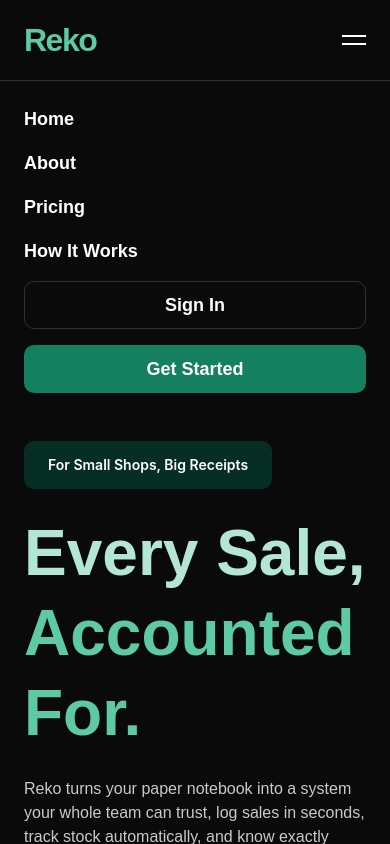
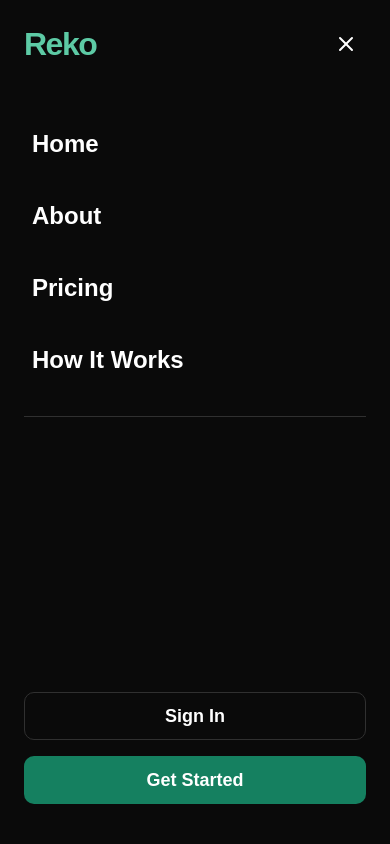
Before and after one commit to OBA-UI-CODE/product-sales, a Next.js app: page / in a window 390 px wide. Both pictures are taken after a click on the button "Open menu". Shown: the top 844 px of the page. Built offline with nearby package versions, Linux system fonts and the light colour scheme.

Commit message:
Design proper mobile hamburger menu dropdown (full-screen overlay) — not in Figma, built to fit design system per Oba's direction

```diff
--- a/src/app/(marketing)/layout.tsx
+++ b/src/app/(marketing)/layout.tsx
@@ -1,7 +1,8 @@
 "use client";
 
-import { useState } from "react";
+import { useEffect, useState } from "react";
 import Link from "next/link";
+import { Menu, X } from "lucide-react";
 
 const NAV_LINKS = [
   { href: "/", label: "Home" },
@@ -17,13 +18,23 @@ export default function MarketingLayout({
 }) {
   const [menuOpen, setMenuOpen] = useState(false);
 
+  // Lock body scroll while the mobile menu is open, like any full-screen
+  // overlay menu should.
+  useEffect(() => {
+    document.body.style.overflow = menuOpen ? "hidden" : "";
+    return () => {
+      document.body.style.overflow = "";
+    };
+  }, [menuOpen]);
+
   return (
     <div className="min-h-screen bg-[var(--color-bg-canvas)]">
-      <header className="mx-auto flex max-w-[1312px] items-center justify-between gap-6 px-6 py-6 md:gap-6 lg:justify-start lg:gap-[167px]">
+      <header className="relative z-50 mx-auto flex max-w-[1312px] items-center justify-between gap-6 px-6 py-6 md:gap-6 lg:justify-start lg:gap-[167px]">
         <Link
           href="/"
           className="font-heading font-bold leading-none tracking-[-1.5px] text-[32px] md:font-semibold md:text-[48px] lg:font-bold lg:text-[56px]"
           style={{ color: "var(--color-accent-light)" }}
+          onClick={() => setMenuOpen(false)}
         >
           Reko
         </Link>
@@ -56,48 +67,60 @@ export default function MarketingLayout({
           </Link>
         </div>
 
-        {/* Mobile hamburger */}
+        {/* Mobile hamburger / close toggle */}
         <button
           type="button"
-          aria-label="Toggle menu"
+          aria-label={menuOpen ? "Close menu" : "Open menu"}
+          aria-expanded={menuOpen}
           onClick={() => setMenuOpen((v) => !v)}
-          className="flex h-6 w-6 flex-col items-center justify-center gap-1.5 md:hidden"
+          className="flex h-10 w-10 items-center justify-center rounded-[10px] text-white md:hidden"
         >
-          <span className="h-0.5 w-full bg-white" />
-          <span className="h-0.5 w-full bg-white" />
+          {menuOpen ? <X size={24} /> : <Menu size={24} />}
         </button>
       </header>
 
-      {/* Mobile menu — no expanded-state frame found in Figma for this;
-          sizes below are carried over from the tablet nav as a reasonable
-          default. Flagged for Oba to confirm/replace if a mobile menu
-          design exists elsewhere in the file. */}
-      {menuOpen && (
-        <div className="flex flex-col gap-4 border-t border-[var(--color-border)] px-6 py-6 md:hidden">
+      {/* Mobile full-screen menu overlay */}
+      <div
+        className={`fixed inset-0 z-40 bg-[var(--color-bg-canvas)] transition-opacity duration-200 md:hidden ${
+          menuOpen
+            ? "pointer-events-auto opacity-100"
+            : "pointer-events-none opacity-0"
+        }`}
+      >
+        <div className="flex h-full flex-col px-6 pt-28 pb-10">
+          <nav className="flex flex-col gap-2">
             {NAV_LINKS.map((link) => (
               <Link
                 key={link.href}
                 href={link.href}
-              className="font-heading text-lg font-semibold text-white"
                 onClick={() => setMenuOpen(false)}
+                className="rounded-[10px] px-2 py-4 font-heading text-2xl font-semibold text-white active:bg-[var(--color-bg-surface)]"
               >
                 {link.label}
               </Link>
             ))}
+          </nav>
+
+          <div className="my-6 h-px bg-[var(--color-border)]" />
+
+          <div className="mt-auto flex flex-col gap-4">
             <Link
               href="/login"
+              onClick={() => setMenuOpen(false)}
               className="flex h-12 items-center justify-center rounded-[10px] border border-[var(--color-border)] font-heading text-lg font-semibold text-white"
             >
               Sign In
             </Link>
             <Link
               href="/signup"
-            className="flex h-12 items-center justify-center rounded-[10px] bg-[var(--color-primary)] font-heading text-lg font-semibold text-white"
+              onClick={() => setMenuOpen(false)}
+              className="flex h-12 items-center justify-center rounded-[10px] bg-[var(--color-primary)] font-heading text-lg font-semibold text-white transition hover:bg-[var(--color-primary-hover)]"
             >
               Get Started
             </Link>
           </div>
-      )}
+        </div>
+      </div>
 
       <main>{children}</main>
     </div>
```
Lines whose indentation alone changed are shown as unchanged.
